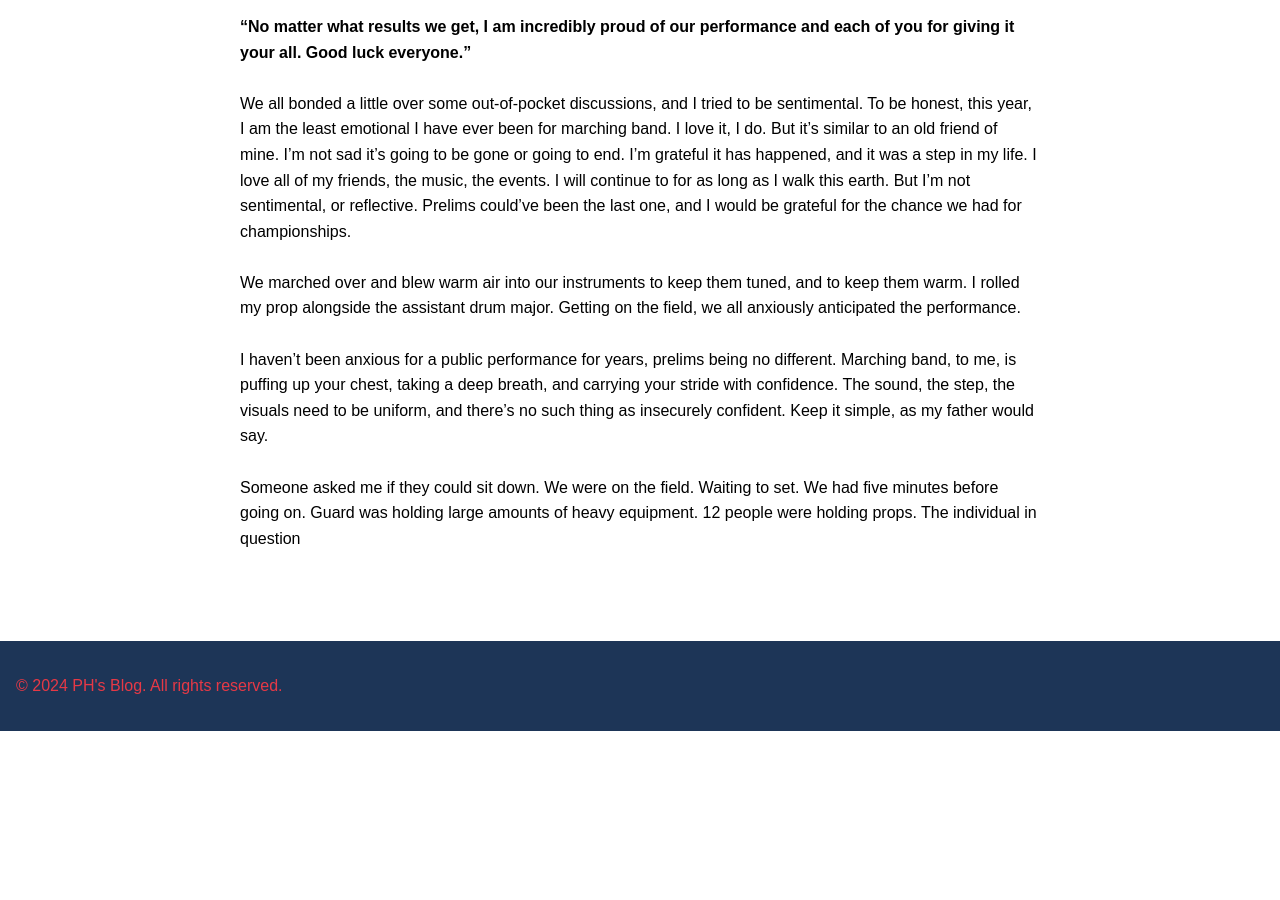
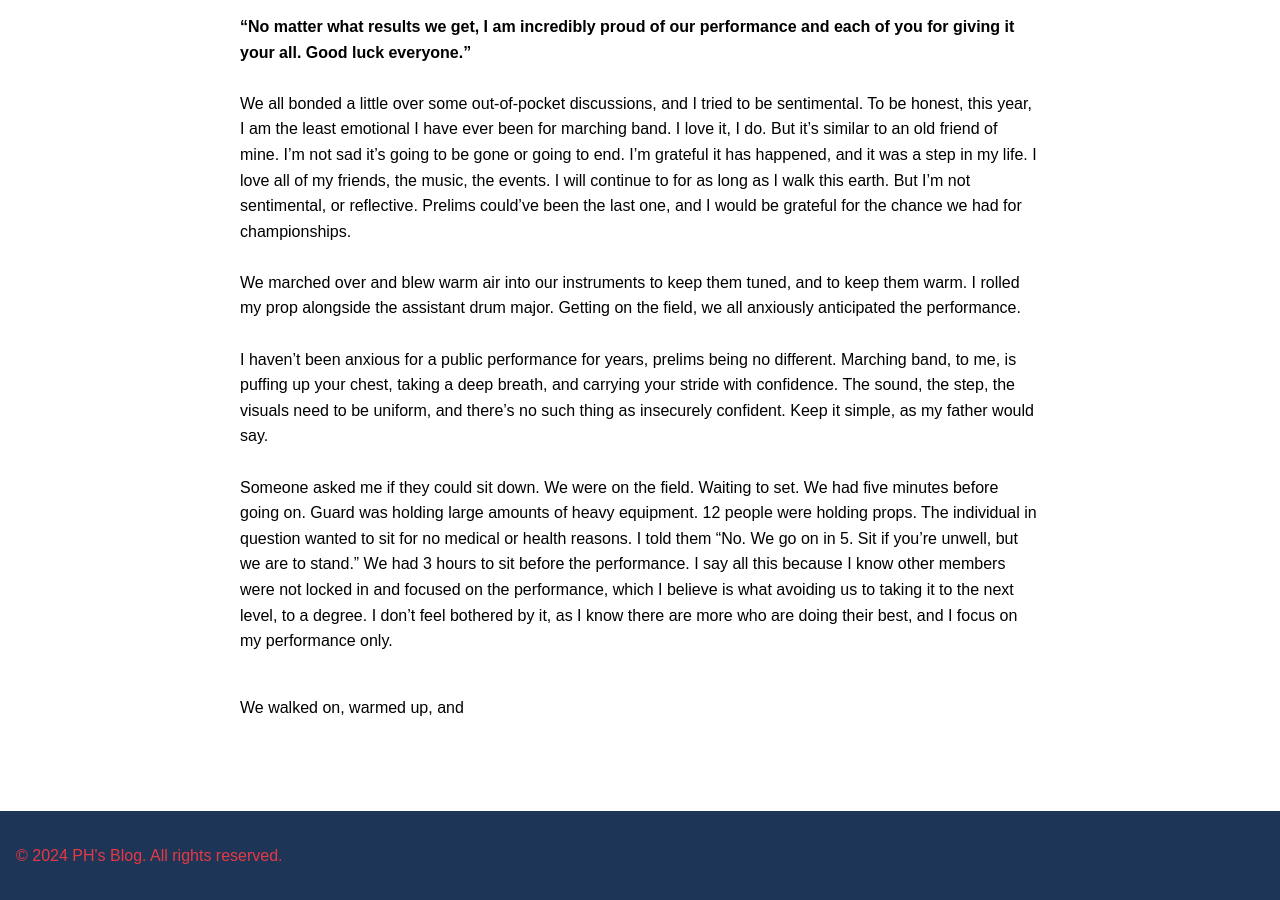
Before and after one commit to CaptainSapphire/PH-s-Blog, a Jekyll site: the page built from _posts/2024-11-21-Prelims.md, in a window 1280 px wide and 900 px high, scrolled down 2216 px. Built offline with Jekyll 4.4.1, drawn with Linux system fonts in a browser that asks for light colours; our own code applies the rules of GitHub Pages for plain Markdown files; before the commit the page ends 2947 px from its top, so only the background shows below that.

Commit message:
Update 2024-11-21-Prelims.md

```diff
--- a/_posts/2024-11-21-Prelims.md
+++ b/_posts/2024-11-21-Prelims.md
@@ -28,4 +28,6 @@ We all got uniforms on and instruments together and got pit off of the U-Haul. W
 We all bonded a little over some out-of-pocket discussions, and I tried to be sentimental. To be honest, this year, I am the least emotional I have ever been for marching band. I love it, I do. But it's similar to an old friend of mine. I'm not sad it's going to be gone or going to end. I'm grateful it has happened, and it was a step in my life. I love all of my friends, the music, the events. I will continue to for as long as I walk this earth. But I'm not sentimental, or reflective. Prelims could've been the last one, and I would be grateful for the chance we had for championships. <br><br>
 We marched over and blew warm air into our instruments to keep them tuned, and to keep them warm. I rolled my prop alongside the assistant drum major. Getting on the field, we all anxiously anticipated the performance.<br><br>
 I haven't been anxious for a public performance for years, prelims being no different. Marching band, to me, is puffing up your chest, taking a deep breath, and carrying your stride with confidence. The sound, the step,  the visuals need to be uniform, and there's no such thing as insecurely confident. Keep it simple, as my father would say. <br><br>
-Someone asked me if they could sit down. We were on the field. Waiting to set. We had five minutes before going on. Guard was holding large amounts of heavy equipment. 12 people were holding props. The individual in question
+Someone asked me if they could sit down. We were on the field. Waiting to set. We had five minutes before going on. Guard was holding large amounts of heavy equipment. 12 people were holding props. The individual in question wanted to sit for no medical or health reasons. I told them "No. We go on in 5. Sit if you're unwell, but we are to stand." We had 3 hours to sit before the performance. I say all this because I know other members were not locked in and focused on the performance, which I believe is what avoiding us to taking it to the next level, to a degree. I don't feel bothered by it, as I know there are more who are doing their best, and I focus on my performance only. <br><br>
+
+We walked on, warmed up, and
```
